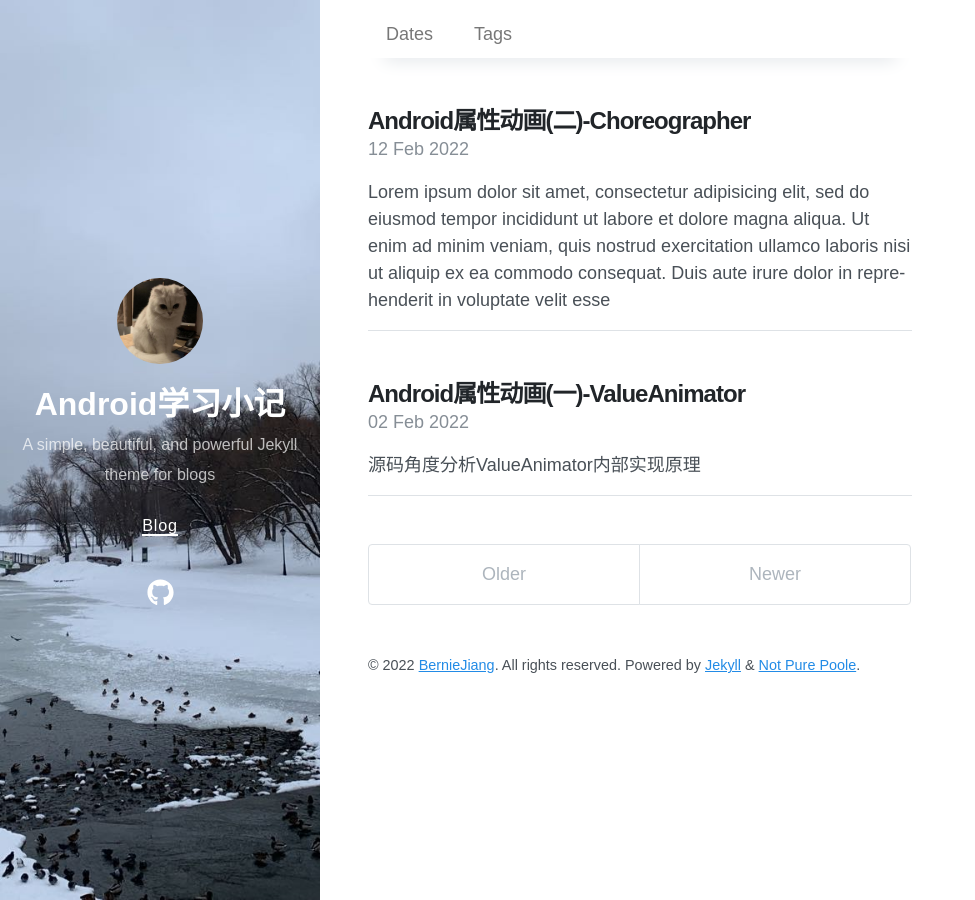
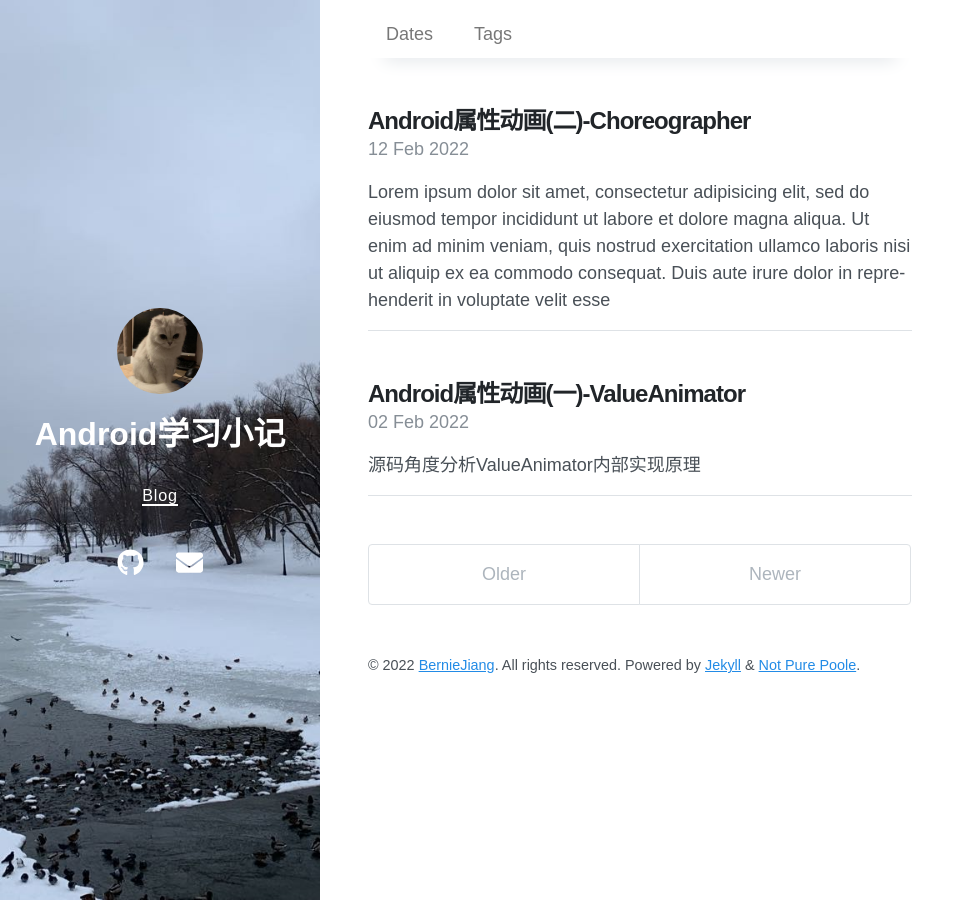
Before and after one commit to Bernie-sw-jiang/BernieJiang.github.io, a Jekyll site: the page built from index.html, in a window 1280 px wide. Shown: the whole page, without its empty margins (0-975 px from the left). Built offline with Jekyll 4.4.1, drawn with Linux system fonts in a browser that asks for light colours; nearby versions of some CDN libraries; the list of posts is cut into pages by our own code.

Commit message:
refactor: refactor style

```diff
--- a/_config.yml
+++ b/_config.yml
@@ -1,6 +1,6 @@
 # Setup
 title: Android学习小记
-description: A simple, beautiful, and powerful Jekyll theme for blogs
+description:
 url: https://bernie-sw-jiang.github.io/BernieJiang.github.io/
 avatar: /avatar.jpeg
 paginate: 5
--- a/_data/social.yml
+++ b/_data/social.yml
@@ -1,3 +1,6 @@
 - title: GitHub
   url: https://github.com/Bernie-sw-jiang
   icon: fab fa-github
+- title: Email
+  url: mailto://jiangshiwei@bytedance.com
+  icon: fas fa-envelope
```
